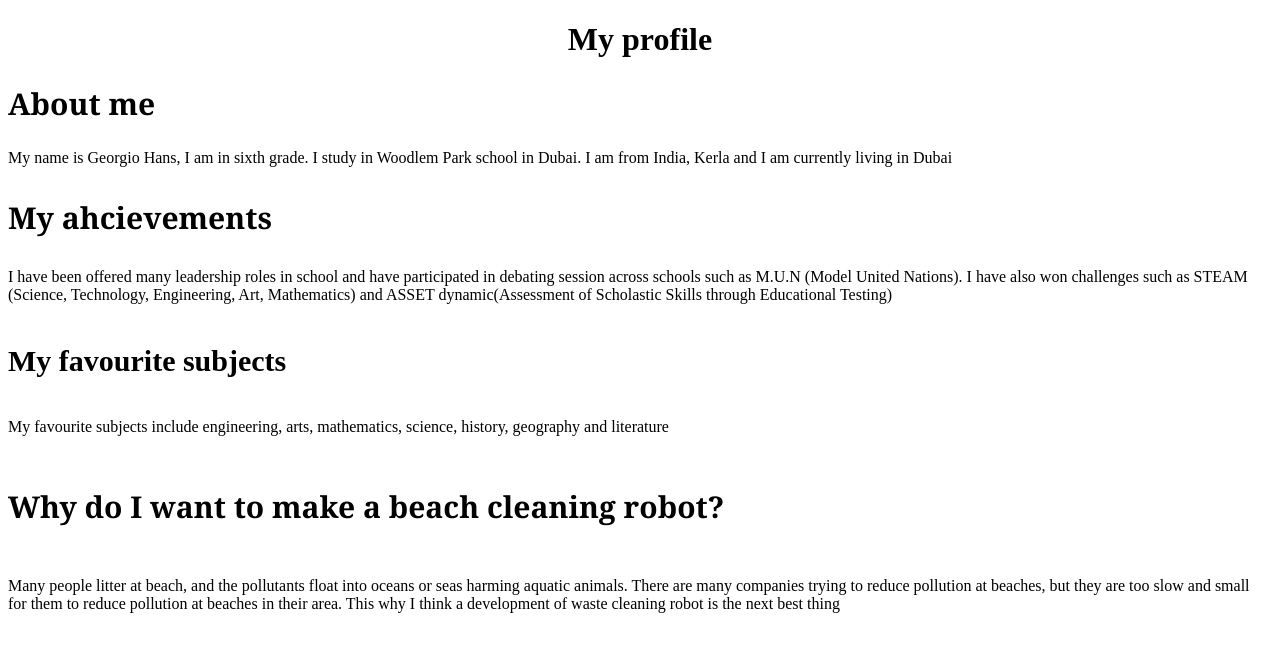
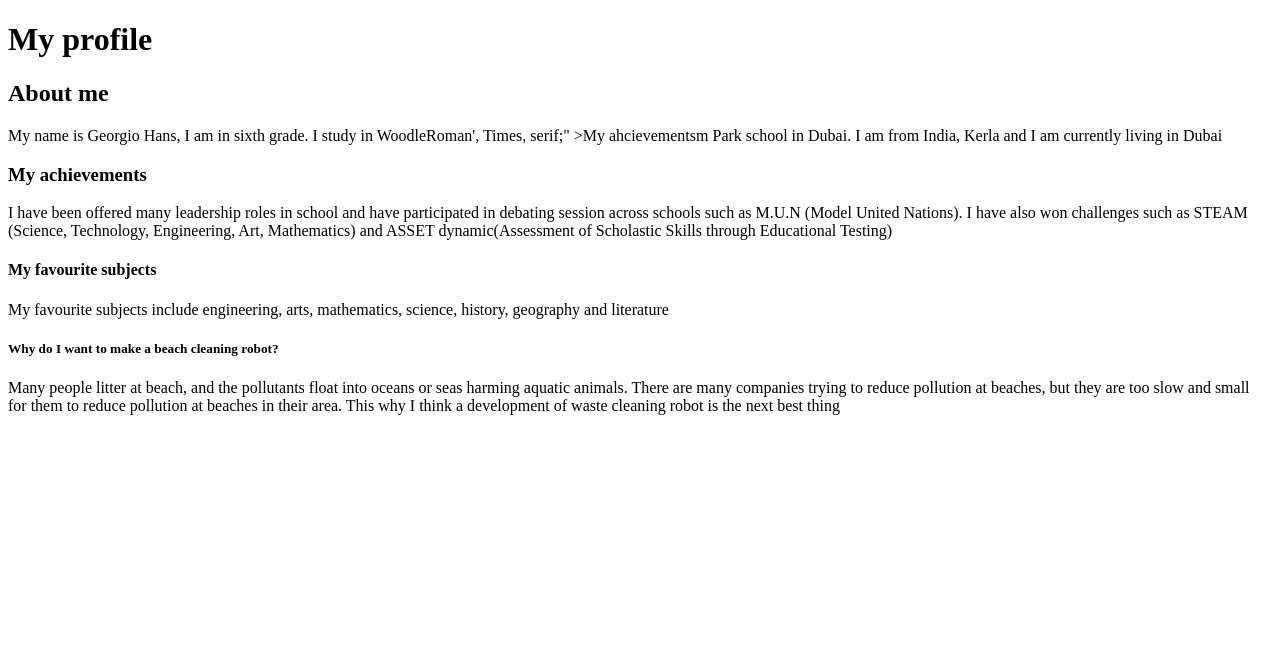
Before and after one commit to ArjunBhandari-666/Trusity-Profile-Builders, a plain HTML site: page Index.HTML in a window 1280 px wide. Drawn offline with Linux system fonts and the light colour scheme.

Commit message:
New CSS file
I have removed all the CSS code in the main file and made a new CSS file for all the headings

```diff
--- a/Index.HTML
+++ b/Index.HTML
@@ -4,17 +4,18 @@
     <meta charset="UTF-8">
     <meta http-equiv="X-UA-Compatible" content="IE=edge">
     <meta name="viewport" content="width=device-width, initial-scale=1.0">
+    <link rel="stylesheet" href="Style.CSS">
     <title>Document</title>
 </head>
 <body>
-<h1 style="text-align: center;">My profile</h1>
-<h2 style="font-size: 30px; font-family: Georgia, 'Times New Roman', Times, serif;">About me</h2>
-<p>My name is Georgio Hans, I am in sixth grade. I study in Woodlem Park school in Dubai. I am from India, Kerla and I am currently living in Dubai</p>
-<h3 style="font-size: 30px; font-family: Georgia, 'Times New Roman', Times, serif;" >My ahcievements</h3>
+<h1>My profile</h1>
+<h2>About me</h2>
+<p>My name is Georgio Hans, I am in sixth grade. I study in WoodleRoman', Times, serif;" >My ahcievements</h3>m Park school in Dubai. I am from India, Kerla and I am currently living in Dubai</p>
+<h3>My achievements</h3>
 <p>I have been offered many leadership roles in school and have participated in debating session across schools such as M.U.N (Model United Nations). I have also won challenges such as STEAM (Science, Technology, Engineering, Art, Mathematics) and ASSET dynamic(Assessment of Scholastic Skills through Educational Testing) </p>
-<h4 style="font-size: 30px; font-family: ;">My favourite subjects</h4>
+<h4>My favourite subjects</h4>
 <p>My favourite subjects include engineering, arts, mathematics, science, history, geography and literature</p>
-<h5 style="font-size: 30px; font-family:Georgia, 'Times New Roman', Times, serif;">Why do I want to make a beach cleaning robot?</h5>
+<h5>Why do I want to make a beach cleaning robot?</h5>
 <p>Many people litter at beach, and the pollutants float into oceans or seas harming aquatic animals. There are many companies trying to reduce pollution at beaches, but they are too slow and small for them to reduce pollution at beaches in their area. This why I think a development of waste cleaning robot is the next best thing</p>
 </body>
 
```
Also changed, not shown: Style.CSS (added).
